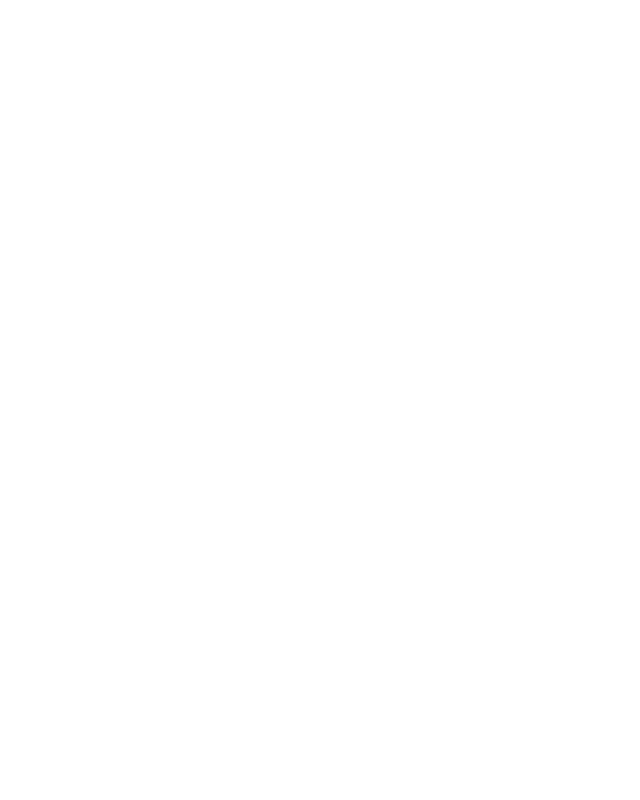
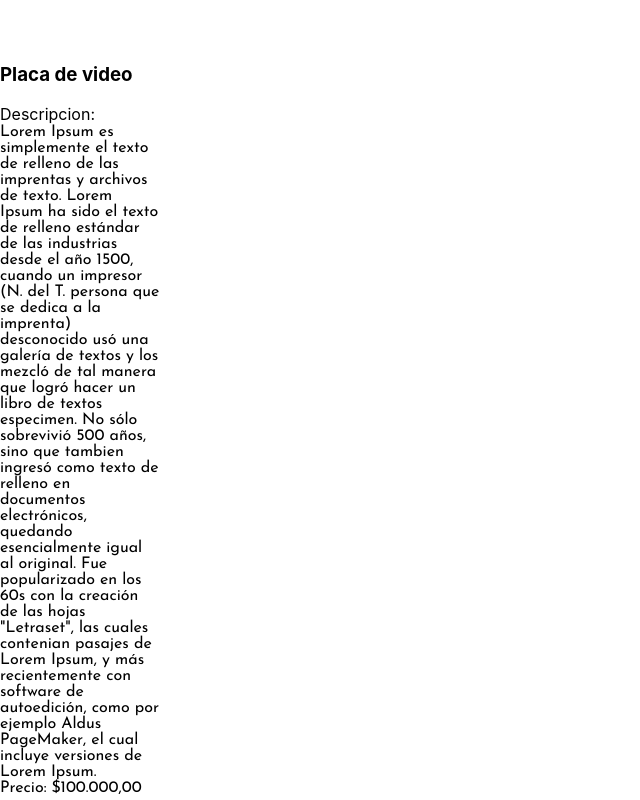
Before and after one commit to Leogutierrez24/pasokon-ecommerce, a React (Create React App) app: page / in a window 1280 px wide. Shown: the part 1580-2380 px from the top of the page, without its empty margins (0-640 px from the left). Before the commit the page ends 870 px from the top, so only its background shows below. Built offline with nearby package versions, Linux system fonts and the light colour scheme.

Commit message:
nuevos componentes itemDetail e itemDetailContainer, con el mock async que imprime el detalle de cada producto por ahora en el index

```diff
--- a/src/App.js
+++ b/src/App.js
@@ -1,6 +1,7 @@
 import './scss/App.scss'
 import NavBar from './components/navBar/NavBar';
 import ItemListContainer from './components/itemListContainer/ItemListContainer';
+import ItemDetailContainer from './components/itemDetailContainer/ItemDetailContainer';
 
 function App() {
   return (
@@ -9,6 +10,7 @@
         <NavBar />
       </header>
       <ItemListContainer saludo='Bienvenido a Pasokon'/>
+      <ItemDetailContainer />
     </div>
   );
 }
--- a/src/components/data/products.js
+++ b/src/components/data/products.js
@@ -7,19 +7,22 @@
         id: 1,
         title: 'Placa de video',
         price: '$100.000,00',
-        pictureUrl: gpu
+        pictureUrl: gpu,
+        description: 'Lorem Ipsum es simplemente el texto de relleno de las imprentas y archivos de texto. Lorem Ipsum ha sido el texto de relleno estándar de las industrias desde el año 1500, cuando un impresor (N. del T. persona que se dedica a la imprenta) desconocido usó una galería de textos y los mezcló de tal manera que logró hacer un libro de textos especimen. No sólo sobrevivió 500 años, sino que tambien ingresó como texto de relleno en documentos electrónicos, quedando esencialmente igual al original. Fue popularizado en los 60s con la creación de las hojas "Letraset", las cuales contenian pasajes de Lorem Ipsum, y más recientemente con software de autoedición, como por ejemplo Aldus PageMaker, el cual incluye versiones de Lorem Ipsum.'
     },
     {
         id: 2,
         title: 'PC Armada',
         price: '$50.000,00',
-        pictureUrl: pcArmada
+        pictureUrl: pcArmada,
+        description: 'Lorem Ipsum es simplemente el texto de relleno de las imprentas y archivos de texto. Lorem Ipsum ha sido el texto de relleno estándar de las industrias desde el año 1500, cuando un impresor (N. del T. persona que se dedica a la imprenta) desconocido usó una galería de textos y los mezcló de tal manera que logró hacer un libro de textos especimen. No sólo sobrevivió 500 años, sino que tambien ingresó como texto de relleno en documentos electrónicos, quedando esencialmente igual al original. Fue popularizado en los 60s con la creación de las hojas "Letraset", las cuales contenian pasajes de Lorem Ipsum, y más recientemente con software de autoedición, como por ejemplo Aldus PageMaker, el cual incluye versiones de Lorem Ipsum.'
     },
     {
         id: 3,
         title: 'Mouse',
         price: '$12.000,00',
-        pictureUrl: mouse
+        pictureUrl: mouse,
+        description: 'Lorem Ipsum es simplemente el texto de relleno de las imprentas y archivos de texto. Lorem Ipsum ha sido el texto de relleno estándar de las industrias desde el año 1500, cuando un impresor (N. del T. persona que se dedica a la imprenta) desconocido usó una galería de textos y los mezcló de tal manera que logró hacer un libro de textos especimen. No sólo sobrevivió 500 años, sino que tambien ingresó como texto de relleno en documentos electrónicos, quedando esencialmente igual al original. Fue popularizado en los 60s con la creación de las hojas "Letraset", las cuales contenian pasajes de Lorem Ipsum, y más recientemente con software de autoedición, como por ejemplo Aldus PageMaker, el cual incluye versiones de Lorem Ipsum.'
     }
 ]
 
--- /dev/null
+++ b/src/components/itemDetail/ItemDetail.jsx
@@ -0,0 +1,16 @@
+import React from 'react'
+import './itemDetail.scss'
+
+function ItemDetail({ detail }) {
+    return (
+        <div className="itemDetail-container">
+            <img src={detail.pictureUrl} alt="imagen del producto" />
+            <h3>{detail.title}</h3>
+            <span>Descripcion:</span>
+            <p>{detail.description}</p>
+            <p>Precio: {detail.price}</p>
+        </div>
+    )
+}
+
+export default ItemDetail
--- /dev/null
+++ b/src/components/itemDetailContainer/ItemDetailContainer.jsx
@@ -0,0 +1,35 @@
+import React, { useEffect, useState } from 'react';
+import products from '../data/products';
+import ItemDetail from '../itemDetail/ItemDetail';
+
+function ItemDetailContainer() {
+    const [getDetails, setGetDetails] = useState([]);
+    useEffect(() => {
+        const productDetails = new Promise((resolve, reject) => {
+            let i = true;
+        if(i){
+            setTimeout(() => {
+                resolve(products);
+            }, 2000);
+        } else {
+            reject(console.log('ups algo salio mal'));
+        }
+        });
+
+        productDetails
+        .then((resp) => {setGetDetails(resp);})
+        .catch(err => {console.log('ups algo salio mal' + err);});
+}, []);
+
+
+
+    return (
+        <>
+            {getDetails.map((product) => (
+                <ItemDetail detail={product} key={product.id}/>
+            ))}
+        </>
+    )
+}
+
+export default ItemDetailContainer
```
Also changed, not shown: src/components/itemDetail/itemDetail.scss (added).
